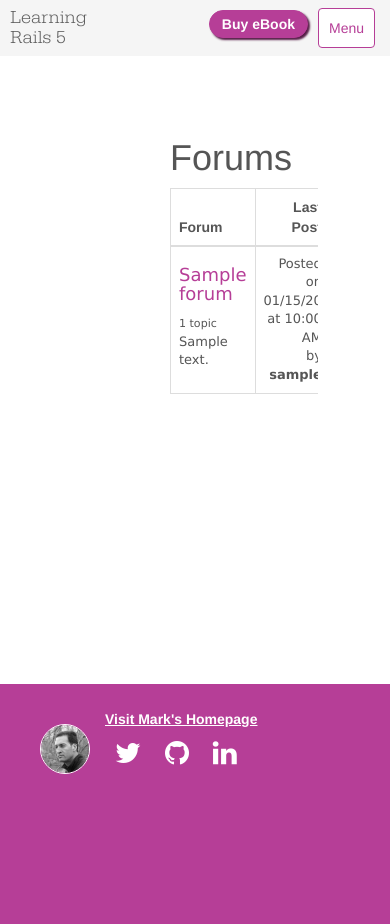
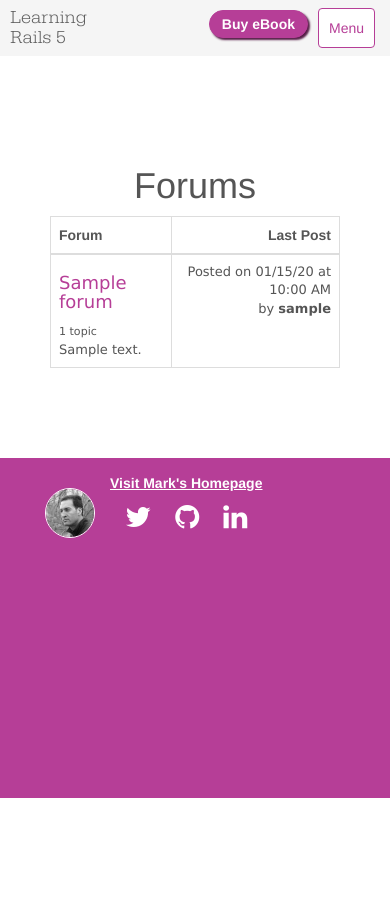
Before and after one commit to bbulpett/railsBookForum, a Rails app: page /forums in a window 390 px wide. After the commit the page ends 798 px from the top, so only its background shows below. Run offline with Rails 7, Linux system fonts and the light colour scheme; tables that the repository leaves empty hold one stand-in row (values such as "Sample post"); style sheets or scripts are compiled from the project's sources; some libraries are stand-ins or nearby versions.

Commit message:
Remove bad media queries

```diff
--- a/app/assets/stylesheets/application.scss
+++ b/app/assets/stylesheets/application.scss
@@ -61,10 +61,8 @@
 /******************** PRIMARY DIVS ******************/
 main {
 	min-height: 100%;
-	height: 100%;
 	padding: 50px;
-	margin: -340px auto 0;
-	overflow: hidden;
+	margin: 0 auto -340px;
 }
 
 .heading {
@@ -92,11 +90,6 @@
 	width: 100%;
 	color: #fff;
 	height: 340px;
-
-	.container {
-		width: 100%;
-		background: $bookThemeColor;
-	}
 }
 
 .push {
@@ -478,44 +471,6 @@
 	}
 }
 
-@media (max-width: 1200px) {
-	footer {
-		#about-author {
-			img {
-				width: 150px;
-			}
-		}
-	}
-}
-
-@media (max-width: 992px) {
-	footer {
-		height: 240px;
-
-		.container {
-			padding: 10px;
-		}
-		#about-author {
-			margin-bottom: 0;
-
-			p {
-				margin: 5px;
-				font-size: 9pt;
-			}
-		}
-	}
-}
-
-@media (max-width: 768px) {
-		#book-info {
-		display: none;
-	}
-
-	#about-author {
-		display: block;
-		margin: 0 auto;
-	}
-}
 @media (max-width: 479px) {
 	.navbar-brand {
 		width: 120px;
@@ -539,6 +494,10 @@
 		}
 	}
 	footer {
+		position: relative;
+		text-align:center;
+		bottom: 0;
+
 		#about-author {
 			margin: 0 auto;
 
@@ -560,10 +519,13 @@
 	}
 
 	#videoGallery ul{
-		width: 100%;
-		text-indent: 0;
 		position: relative;
 		padding: 0;
-		left: -50px;
+		left: -76px;
+	}
+
+	#videoGallery li{
+		text-indent: 0px;
+		width: 85%;
 	}
 }
```
